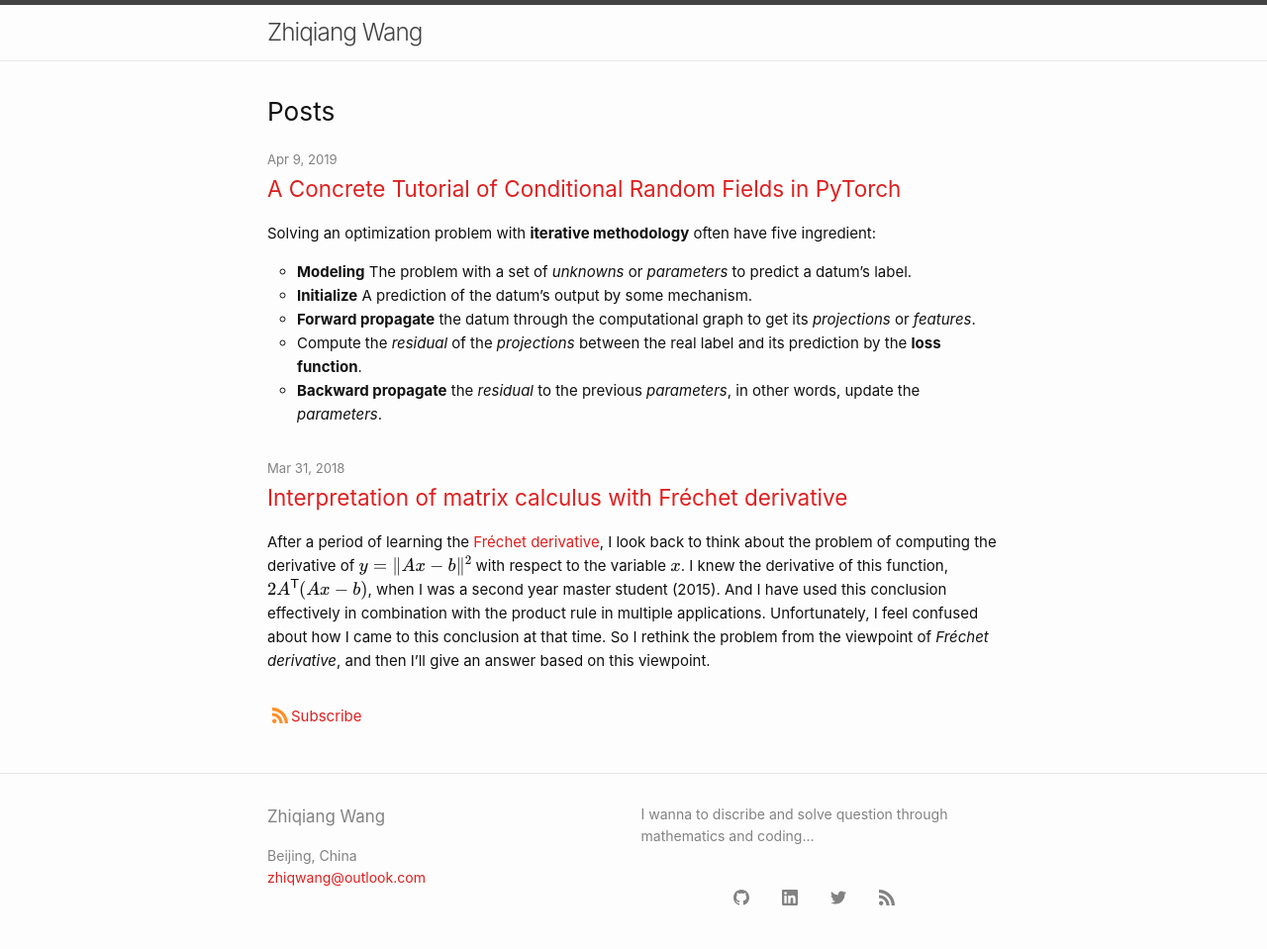
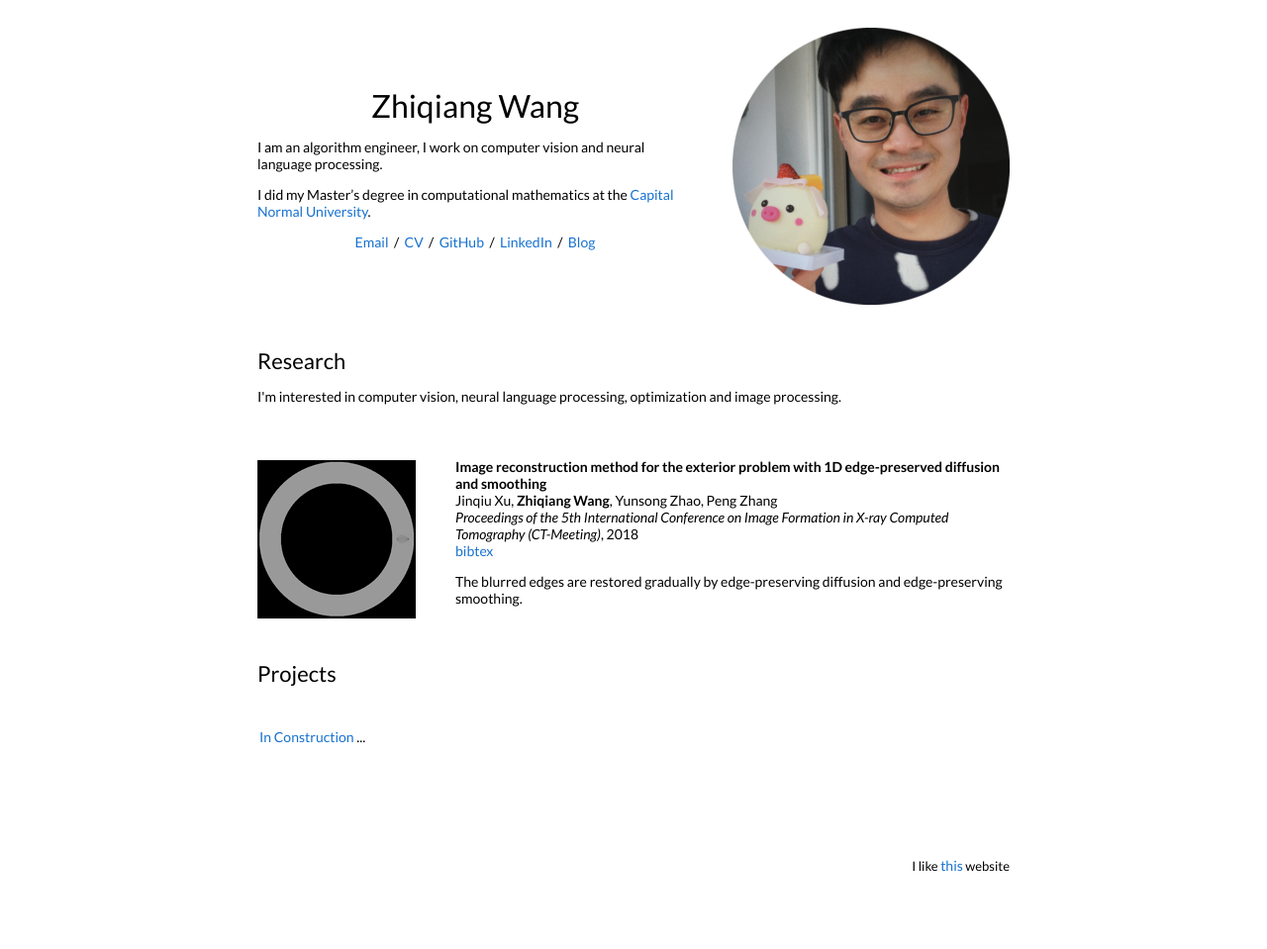
Before and after one commit to zhiqwang/zhiqwang.github.io, a Jekyll site: the page built from index.md, in a window 1280 px wide. Shown: the whole page at 99% size. Built offline with Jekyll 4.4.1, drawn with Linux system fonts in a browser that asks for light colours; formulas are drawn with MathJax 3; after the commit the page ends 925 px from its top, so only the background shows below that.

Commit message:
Set about me default

```diff
--- a/_config.yml
+++ b/_config.yml
@@ -1,5 +1,5 @@
 title: Zhiqiang Wang
-author: zhiqwang
+author: Zhiqiang Wang
 address: Beijing, China
 email: zhiqwang@outlook.com
 
@@ -28,7 +28,7 @@ google_analytics: UA-138093514-1
 # If you want to link only specific pages in your header, uncomment
 # this and add the path to the pages in order as they should show up
 header_pages:
-  - about
+  - about.md
 
 markdown: kramdown
 kramdown:
--- a/_includes/footer.html
+++ b/_includes/footer.html
@@ -5,13 +5,13 @@
 
     <div class="footer-col-wrapper">
       <div class="footer-col one-half">
-      <h2 class="footer-heading">{{ site.title | escape }}</h2>
+      <h2 class="footer-heading">{{ site.author | escape }}</h2>
         <ul class="contact-list">
           <li class="p-name">
             {%- if site.address -%}
               {{ site.address | escape }}
             {%- else -%}
-              {{ site.title | escape }}
+              {{ site.author | escape }}
             {%- endif -%}
             </li>
             {%- if site.email -%}
--- /dev/null
+++ b/_layouts/about.html
@@ -0,0 +1,140 @@
+<!DOCTYPE html>
+{%- assign social = site.minima.social_links -%}
+
+<html>
+  <head>
+    <meta charset="utf-8">
+    <meta http-equiv="X-UA-Compatible" content="IE=edge">
+    <meta name="viewport" content="width=500">
+    {%- seo -%}
+    <link href="{{ "/assets/css/about.css" | relative_url }}" rel="stylesheet" type="text/css">
+    {%- feed_meta -%}
+    <link href='https://fonts.googleapis.com/css?family=Lato:400,700,400italic,700italic' rel='stylesheet' type='text/css'>
+    {%- include mathjax.html -%}
+    {%- if jekyll.environment == 'production' and site.google_analytics -%}
+      {%- include google-analytics.html -%}
+    {%- endif -%}
+  </head>
+
+  <body>
+    <table width="800" border="0" align="center" cellspacing="0" cellpadding="0">
+      <tr>
+        <td>
+          <table width="100%" align="center" border="0" cellspacing="0" cellpadding="20">
+            <tr>
+              <td width="67%" valign="middle">
+                <p align="center">
+                  <name>{{ site.author }}</name>
+                </p>
+                <p>I am an algorithm engineer, I work on computer vision and neural language processing.
+                </p>
+                <p>
+                  I did my Master’s degree in computational mathematics at the <a href="http://eng.cnu.edu.cn">Capital Normal University</a>.
+                </p>
+                <p align=center>
+                  <a href="mailto:{{ site.email }}">Email</a> &nbsp/&nbsp
+                  <a href="{{ "/assets/data/Zhiqiang-CV.pdf" | relative_url }}">CV</a> &nbsp/&nbsp
+                  <a href="https://github.com/{{ social.github | cgi_escape | escape }}">GitHub</a> &nbsp/&nbsp
+                  <a href="https://www.linkedin.com/in/{{ social.linkedin | cgi_escape | escape }}"> LinkedIn </a> &nbsp/&nbsp
+                  <a href="{{ "/blog" | relative_url }}"> Blog </a>
+                </p>
+              </td>
+              <td width="33%">
+                <img src="{{ "/assets/images/Zhiqiang_circle.png" | relative_url }}">
+              </td>
+            </tr>
+          </table>
+
+          <table width="100%" align="center" border="0" cellspacing="0" cellpadding="20">
+            <tr>
+              <td width="100%" valign="middle">
+                <heading>Research</heading>
+                <p>
+                  I'm interested in computer vision, neural language processing, optimization and image processing.
+                </p>
+              </td>
+            </tr>
+          </table>
+
+          <table width="100%" align="center" border="0" cellspacing="0" cellpadding="20">
+            <tr onmouseout="edgepreserved_stop()" onmouseover="edgepreserved_start()">
+              <td width="25%">
+                <div class="one">
+                  <div class="two" id='edgepreserved_image'>
+                    <img src="{{ "/assets/images/edgepreserved_after.png" | relative_url }}">
+                  </div>
+                  <img src="{{ "/assets/images/edgepreserved_before.png" | relative_url }}">
+                </div>
+                <script type="text/javascript">
+                  function edgepreserved_start() {
+                    document.getElementById('edgepreserved_image').style.opacity = "1";
+                  }
+
+                  function edgepreserved_stop() {
+                    document.getElementById('edgepreserved_image').style.opacity = "0";
+                  }
+                  edgepreserved_stop()
+                </script>
+              </td>
+              <td valign="middle" width="75%">
+                <papertitle>Image reconstruction method for the exterior problem with 1D edge-preserved diffusion and smoothing</papertitle>
+                <br>
+                Jinqiu Xu, <strong>Zhiqiang Wang</strong>, Yunsong Zhao, Peng Zhang
+                <br>
+                <em>Proceedings of the 5th International Conference on Image Formation in X-ray Computed Tomography (CT-Meeting)</em>, 2018
+                <br>
+                <a href="{{ "/assets/data/XuCTMeeting2018.bib" | relative_url }}">bibtex</a>
+                <br>
+                <p></p>
+                <p>The blurred edges are restored gradually by edge-preserving diffusion and edge-preserving smoothing.</p>
+              </td>
+            </tr>
+          </table>
+
+          <table width="100%" align="center" border="0" cellspacing="0" cellpadding="20">
+            <tr>
+              <td>
+                <heading>Projects</heading>
+              </td>
+            </tr>
+          </table>
+          <table width="100%" align="center" border="0" cellpadding="20">
+            <tr>
+              <!-- <td width="25%"><img src="images/cvf.jpg"></td> -->
+              <td width="100%" valign="center">
+                <a href="https://github.com/zhiqwang/fairseq">In Construction</a> ...
+              </td>
+            </tr>
+          </table>
+
+          <table width="100%" align="center" border="0" cellspacing="0" cellpadding="20">
+            <tr>
+              <td>
+                <main class="page-content" aria-label="Content">
+                  <div class="wrapper">
+                    {{ content }}
+                  </div>
+                </main>
+              </td>
+            </tr>
+          </table>
+
+          <table width="100%" align="center" border="0" cellspacing="0" cellpadding="20">
+            <tr>
+              <td>
+                <br>
+                <p align="right">
+                  <font size="2">
+                    I like <a href="http://jonbarron.info/">this</a> website
+                  </font>
+                </p>
+              </td>
+            </tr>
+          </table>
+        </td>
+      </tr>
+    </table>
+
+  </body>
+
+</html>
--- a/assets/css/stylesheet.css
+++ b/assets/css/about.css
@@ -9,11 +9,7 @@ a:hover {
   text-decoration: none;
 }
 
-body,
-td,
-th,
-tr,
-p,
+body, td, th, tr, p,
 a {
   font-family: 'Lato', Verdana, Helvetica, sans-serif;
   font-size: 14px
--- a/index.md
+++ b/index.md
@@ -1,9 +1,3 @@
 ---
-#
-# By default, content added below the "---" mark will appear in the home page
-# between the top bar and the list of recent posts.
-# To change the home page layout, edit the _layouts/home.html file.
-# See: https://jekyllrb.com/docs/themes/#overriding-theme-defaults
-#
-layout: home
+layout: about
 ---
```
Also changed, not shown: about.html (deleted, +0 -118 lines), blog.md (added, +9 -0 lines).
